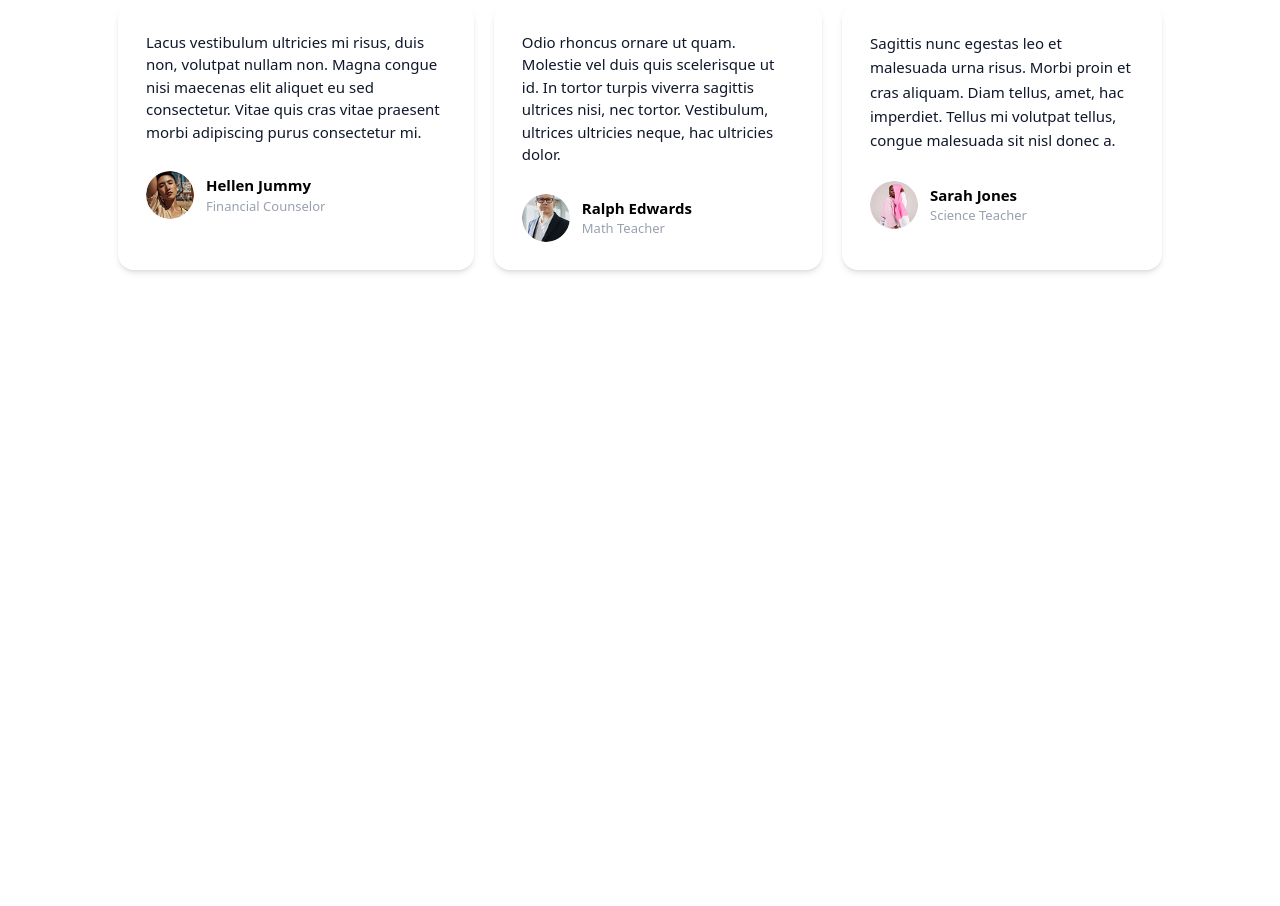
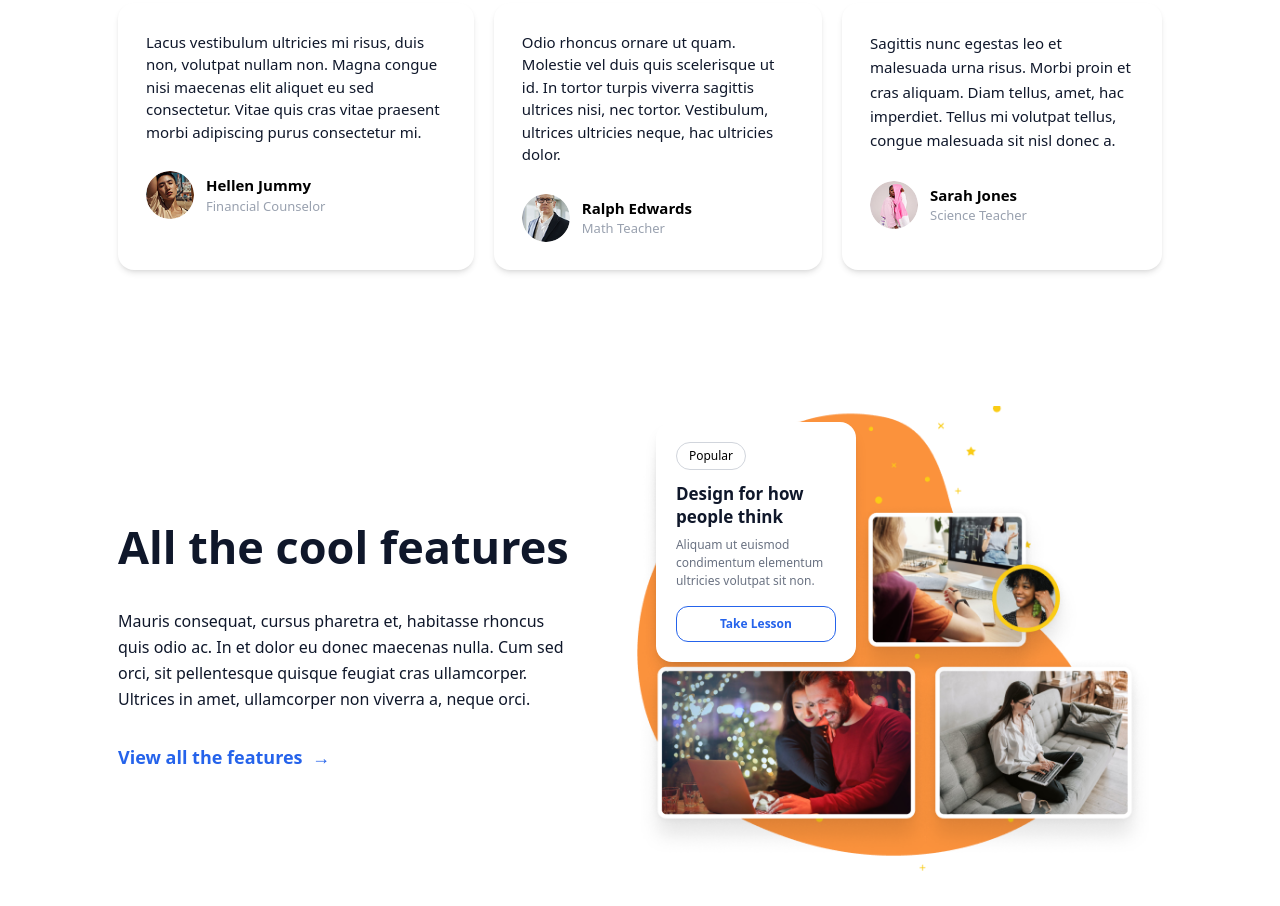
Before and after one commit to mnozilshoev-rgb/W2-Homework5, a website: page index.html in a window 1280 px wide. Shown: the part 3524-4430 px from the top of the page. Before the commit the page ends 3902 px from the top, so only its background shows below. Drawn offline with Linux system fonts and the light colour scheme.

Commit message:
section 6 done

```diff
--- a/index.html
+++ b/index.html
@@ -232,6 +232,34 @@
 
 
 
+
+    <div class="max-w-[1100px] m-auto flex flex-col lg:flex-row lg:items-center lg:justify-between p-7 gap-10">
+
+        <div class="flex-col lg:w-[45%]">
+            <h1 class="font-extrabold text-[35px] lg:text-[45px] text-[#0F172A]">All the cool features</h1>
+            <p class="text-[#0F172A] text-[16px] mt-7 leading-relaxed">Mauris consequat, cursus pharetra et, habitasse rhoncus quis odio ac. In et dolor eu donec maecenas nulla. Cum sed orci, sit pellentesque quisque feugiat cras ullamcorper. Ultrices in amet, ullamcorper non viverra a, neque orci.</p>
+            <p class="text-[#2563EB] text-[18px] mt-8 font-semibold">View all the features &nbsp;→</p>
+        </div>
+
+        <div class="relative lg:w-[55%] flex justify-center items-center relative">
+            <img class="hidden lg:block" src="./src/images/image.png" alt="">
+
+                    <div class="bg-white rounded-2xl shadow-lg p-5 w-[200px] mt-49 absolute lg:ml-[-260px] lg:mt-[-200px]">
+                        <p class="text-[12px] border border-gray-300 rounded-full inline-block px-3 py-1 mb-3">Popular</p>
+                        <h2 class="font-bold text-[17px] text-[#0F172A] leading-snug mb-2">Design for how people think</h2>
+                        <p class="text-[12px] text-gray-500 mb-4">Aliquam ut euismod condimentum elementum ultricies volutpat sit non.</p>
+                        <button class="w-full border border-[#2563EB] text-[#2563EB] rounded-xl text-[12px] font-semibold p-2">Take Lesson</button>
+                    </div>
+
+
+    </div>
+
+</div>
+
+
+
+
+
 </body>
 
 </html>
```
Also changed, not shown: src/images/image.png (added), src/images/nax.png (added), src/output.css.
